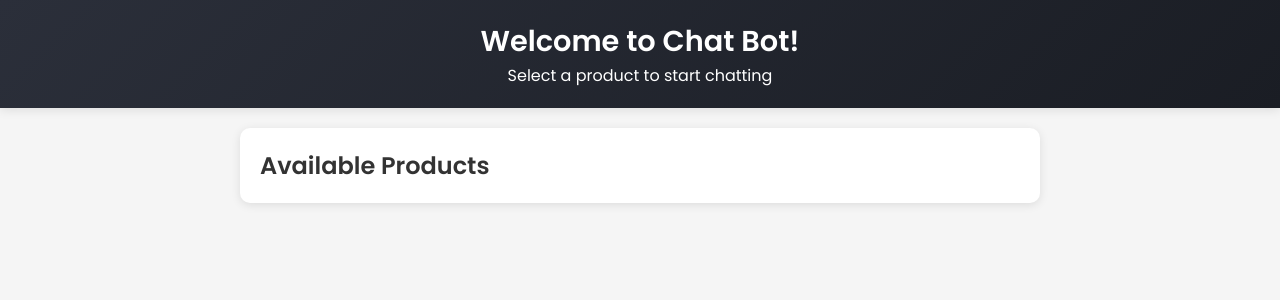
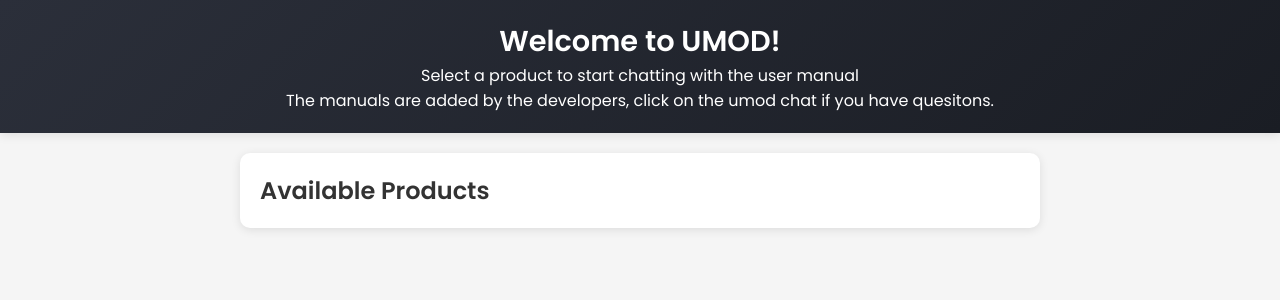
Before and after one commit to Wrong-o/UMOD, a FastAPI app: template app/templates/landing.html in a window 1280 px wide. Shown: the top 300 px of the page. Run offline with FastAPI, Linux system fonts and the light colour scheme; the template is opened without the code that fills it, so the values that code supplies are empty; parts of the project's set-up code (start-up, migrations or seed data) failed here and were passed over.

Commit message:
testar igen

```diff
--- a/app/templates/landing.html
+++ b/app/templates/landing.html
@@ -81,8 +81,9 @@
 </head>
 <body>
     <header>
-        <h1>Welcome to Chat Bot!</h1>
-        <p>Select a product to start chatting</p>
+        <h1>Welcome to UMOD!</h1>
+        <p>Select a product to start chatting with the user manual</p>
+        <p>The manuals are added by the developers, click on the umod chat if you have quesitons.</p>
     </header>
 
     <div class="container">
```
